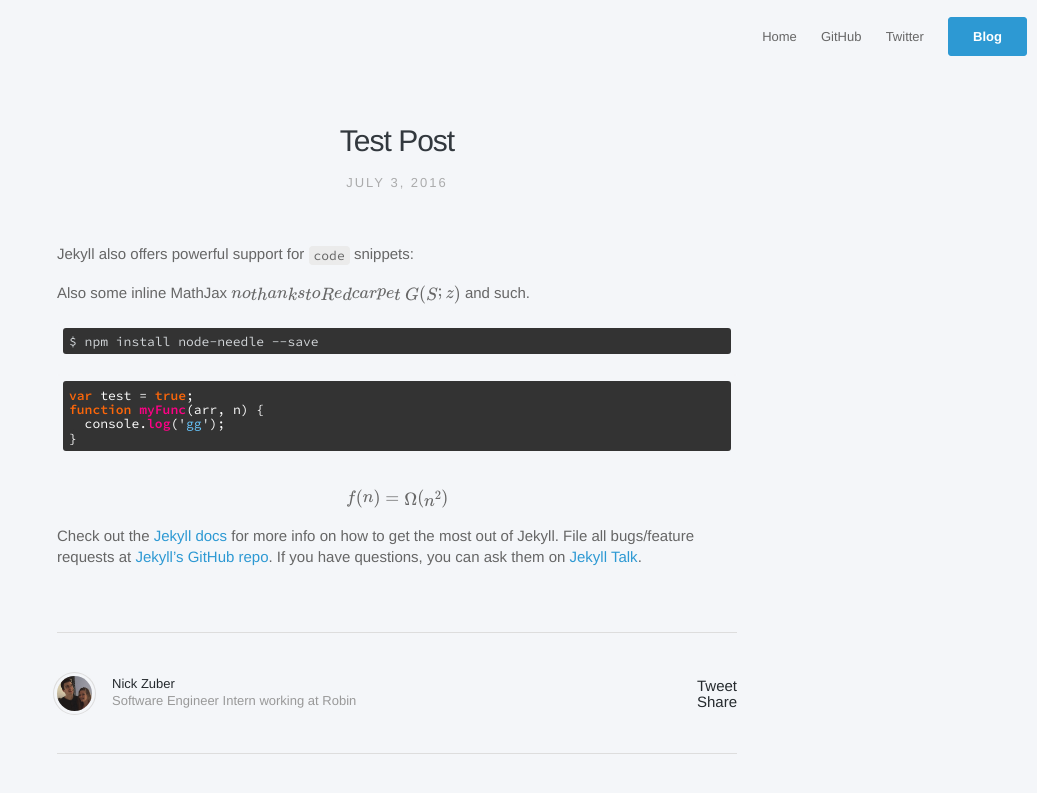
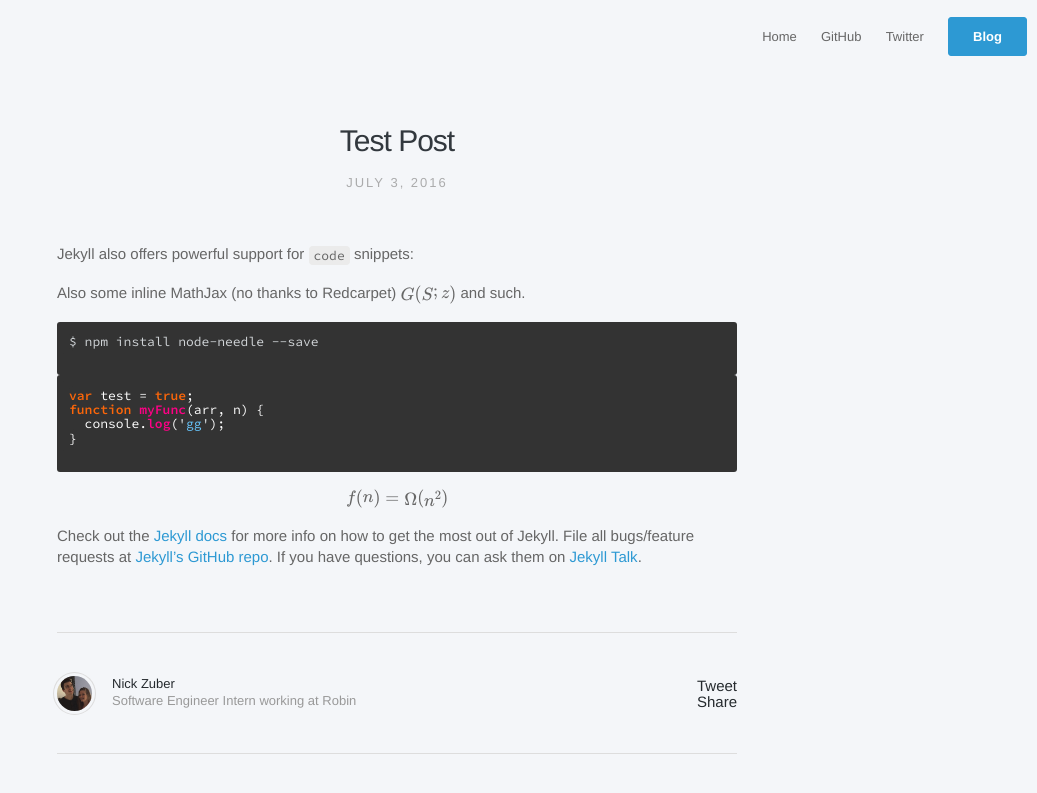
Before and after one commit to nickzuber/nickzuber-v1, a Jekyll site: the page built from src/_posts/2016-07-03-first-post.md, in a window 1280 px wide. Shown: the top 793 px of the page, without its empty margins (243-1280 px from the left). Built offline with Jekyll 4.4.1, drawn with Linux system fonts in a browser that asks for light colours; formulas are drawn with MathJax 3; comment, search, counter and statistics services are not loaded.

Commit message:
fixed markdown issues

```diff
--- a/src/_includes/math.html
+++ b/src/_includes/math.html
@@ -6,7 +6,7 @@
       }
     },
     tex2jax: {
-      inlineMath: [ ['$','$'], ['\(', '\)'] ],
+      inlineMath: [ ['$','$'] ],
       displayMath: [ ['$$','$$'] ],
       processEscapes: true,
     }
--- a/src/_sass/_base.scss
+++ b/src/_sass/_base.scss
@@ -261,6 +261,7 @@ code {
 pre {
     padding: 20px;
     overflow-x: auto;
+		background-color: #333;
 
     > code {
         border: 0;
--- a/src/_sass/_robinstrap.scss
+++ b/src/_sass/_robinstrap.scss
@@ -619,10 +619,6 @@ address {
   border-radius: 3px;
   overflow: auto;
 }
-.code .highlight {
-  background: #ffead0;
-  color: #252a2e;
-}
 .code-sample {
   width: 100%;
   float: left;
--- a/src/css/main.scss
+++ b/src/css/main.scss
@@ -3,6 +3,11 @@
 ---
 @charset "utf-8";
 @import 'https://fonts.googleapis.com/css?family=Source+Code+Pro:400,600';
+
+// Mystery .highlight ruining my life, gonna overwrite here
+.highlight {
+	background: #333 !important;
+}
 
 // Core variables
 $base-font-style:  15px/1 "Helvetica Neue", Helvetica, Arial, sans-serif !important;
```
